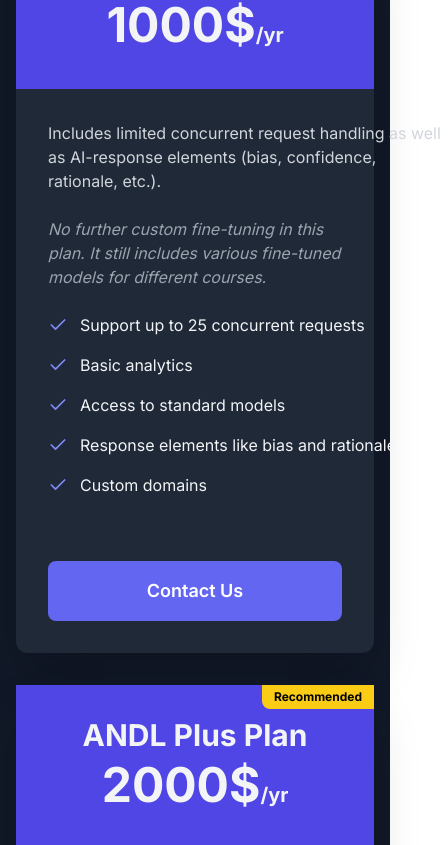
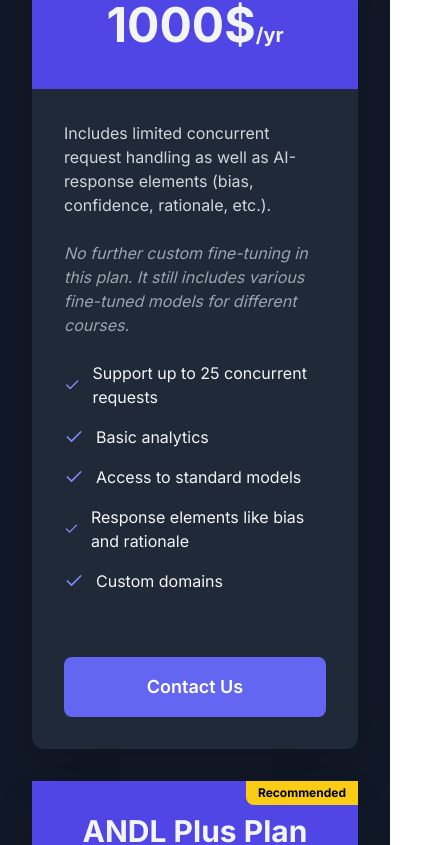
Before and after one commit to ANDL-AI/andl-promotion, a Next.js app: page / in a window 390 px wide. Shown: the part 1079-1924 px from the top of the page, 448 px wide, since content can reach past the window. Built offline with nearby package versions, Linux system fonts and the light colour scheme; no server answers.

Commit message:
fixed even more responsiveness issues

```diff
--- a/components/pricing-plan.tsx
+++ b/components/pricing-plan.tsx
@@ -59,8 +59,8 @@
   ];
 
   return (
-    <div id="pricing" className="w-full bg-gray-900 flex flex-col xl:flex-row xl:justify-center items-center py-16 space-y-8 xl:space-y-0 xl:space-x-8">
-      {pricingPlans.map((plan, index) => (
+<div id="pricing" className="items-center w-full bg-gray-900 flex flex-col xl-plus:flex-row xl-plus:justify-center py-16 px-4 xl-plus:px-16 space-y-8 xl-plus:space-y-0 xl-plus:space-x-8">
+{pricingPlans.map((plan, index) => (
         <div key={index} className="hover:bg-gray-700 transition duration-300 w-full max-w-md bg-gray-800 text-gray-100 rounded-xl shadow-2xl flex flex-col h-full relative">
           {/* Conditional Badge for Recommended Plan */}
           {plan.recommended && (
@@ -74,11 +74,11 @@
           </div>
 
           <div className="p-8 flex-grow space-y-6">
-            <p className="text-gray-300 min-w-[400px]">{plan.description}</p>
-            <p className="text-gray-400 italic min-w-[300px]">{plan.fineTuning}</p>
+            <p className="text-gray-300 xl-plus:min-w-[400px]">{plan.description}</p>
+            <p className="text-gray-400 italic xl-plus:min-w-[400px]">{plan.fineTuning}</p>
             <ul className="space-y-4">
               {plan.features.map((feature, i) => (
-                <li key={i} className="flex items-center min-w-[400px]">
+                <li key={i} className="flex items-center xl-plus:min-w-[400px]">
                   <Check className="text-indigo-400 mr-3" size={20} />
                   <p>{feature}</p>
                 </li>
--- a/tailwind.config.ts
+++ b/tailwind.config.ts
@@ -30,7 +30,10 @@
       },
       animation: {
         scroll: 'scroll 30s linear infinite',
-      }
+      },
+      screens: {
+        'xl-plus': '1380px', // xl + 100px
+      },
     },
   },
   plugins: [],
```
